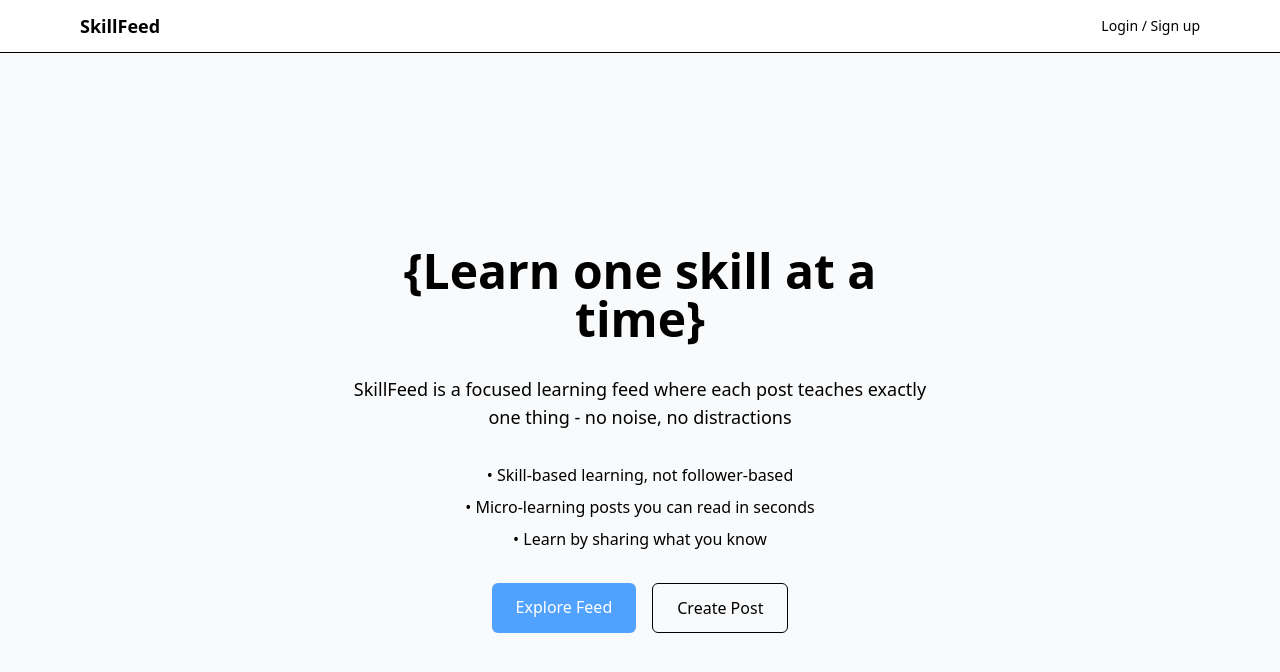
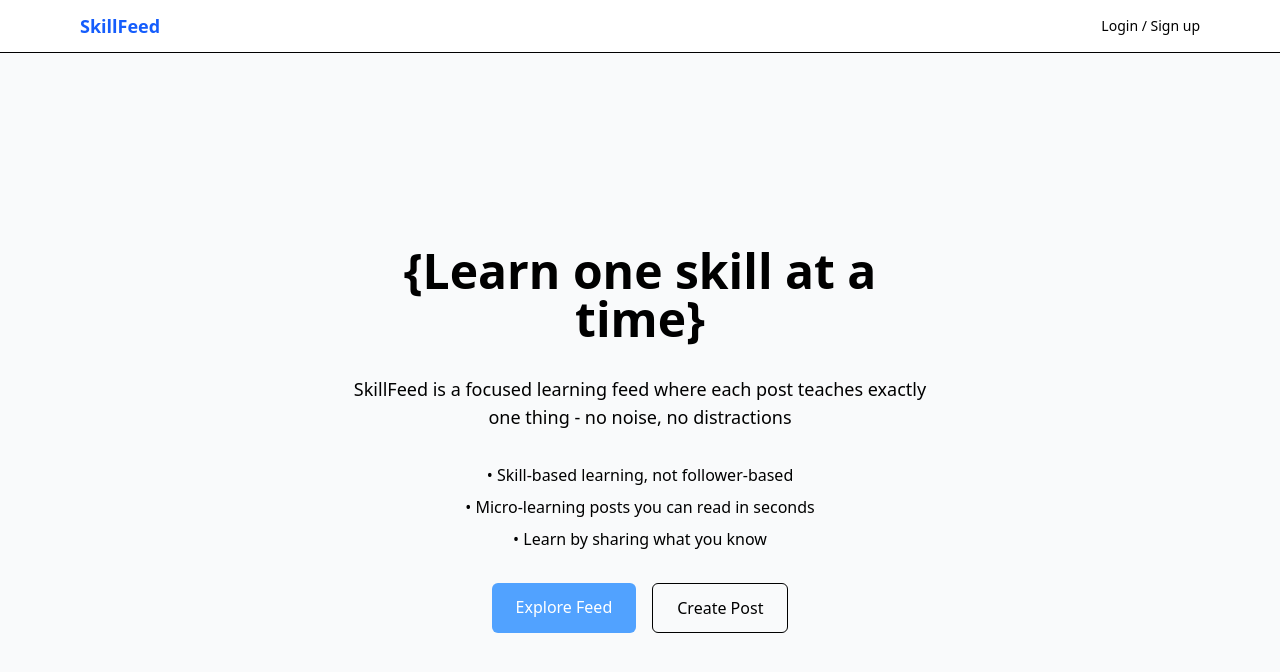
Before and after one commit to nischitpatel/skillfeed, a Next.js app: page / in a window 1280 px wide. Shown: the top 672 px of the page. Built offline with nearby package versions, Linux system fonts and the light colour scheme; no server answers.

Commit message:
Navbar update - highlight active

```diff
--- a/app/components/Navbar.tsx
+++ b/app/components/Navbar.tsx
@@ -3,8 +3,10 @@
 import Link from "next/link";
 import { useAuth } from "../context/AuthContext";
 import { useEffect, useState } from "react";
+import { usePathname } from "next/navigation";
 
 export default function Navbar() {
+  const pathname = usePathname();
   const { user, logout, loading } = useAuth();
 
   const [show, setShow] = useState(true);
@@ -33,29 +35,35 @@ export default function Navbar() {
 
   if (loading) return null;
 
+  const isActive = (path: string) =>
+    pathname === path || pathname.startsWith(path + "/");
+
   return (
     <header
-      className={`fixed top-0 left-0 right-0 z-50 border-b bg-white transition-transform duration-300 ${
-        show ? "translate-y-0" : "-translate-y-full"
-      }`}
+      className={`fixed top-0 left-0 right-0 z-50 border-b bg-white transition-transform duration-300 ${show ? "translate-y-0" : "-translate-y-full"
+        }`}
     >
       <div className="mx-auto flex max-w-6xl items-center justify-between px-4 py-3">
 
         {/* Logo */}
-        <Link href="/" className="text-lg font-semibold">
+        <Link href="/" className={`text-lg font-semibold ${isActive("/") ? "text-blue-600" : ""
+          }`}>
           SkillFeed
         </Link>
 
         {/* Desktop nav */}
         {user && (
           <nav className="hidden md:flex items-center gap-6">
-            <Link href="/feed" className="text-sm hover:text-blue-600">
+            <Link href="/feed" className={`text-sm hover:text-blue-600 ${isActive("/feed") ? "text-blue-600" : "text-gray-400"
+              }`}>
               Feed
             </Link>
-            <Link href="/create" className="text-sm hover:text-blue-600">
+            <Link href="/create" className={`text-sm hover:text-blue-600 ${isActive("/create") ? "text-blue-600" : "text-gray-400"
+              }`}>
               Create
             </Link>
-            <Link href="/profile" className="text-sm hover:text-blue-600">
+            <Link href="/profile" className={`text-sm hover:text-blue-600 ${isActive("/profile") ? "text-blue-600" : "text-gray-400"
+              }`}>
               Profile
             </Link>
           </nav>
@@ -73,8 +81,8 @@ export default function Navbar() {
 
         {!user && (
           <Link href="/login" className="text-sm hover:text-blue-600">
-              Login / Sign up
-            </Link>
+            Login / Sign up
+          </Link>
         )}
       </div>
     </header>
```
